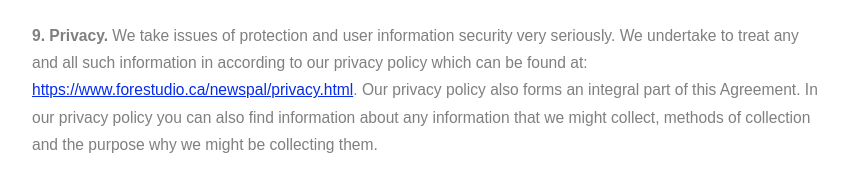
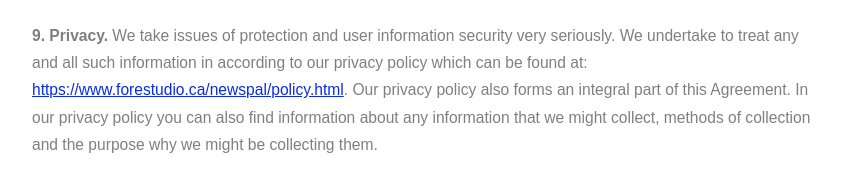
Before and after one commit to arthurry/myrepo, a plain HTML site: page newspal/terms.html in a window 1280 px wide. Shown: the part 4650-4830 px from the top of the page, 213-1062 px from the left. Drawn offline with Linux system fonts and the light colour scheme; a web font is replaced by a local one.

Commit message:
fixed link to policy.html

```diff
--- a/newspal/terms.html
+++ b/newspal/terms.html
@@ -187,7 +187,7 @@
 
 	<p><strong>9. Privacy. </strong>We take issues of protection and user information security very seriously. We undertake to treat any
 	and all such information in according to our privacy policy which can be found at:
-	<a href="https://www.forestudio.ca/newspal/privacy.html">https://www.forestudio.ca/newspal/privacy.html</a>. Our
+	<a href="https://www.forestudio.ca/newspal/policy.html">https://www.forestudio.ca/newspal/policy.html</a>. Our
 	privacy policy also forms an integral part of this Agreement. In our privacy policy you can also find information about any information
 	that we might collect, methods of collection and the purpose why we might be collecting them.</p>
 
```
